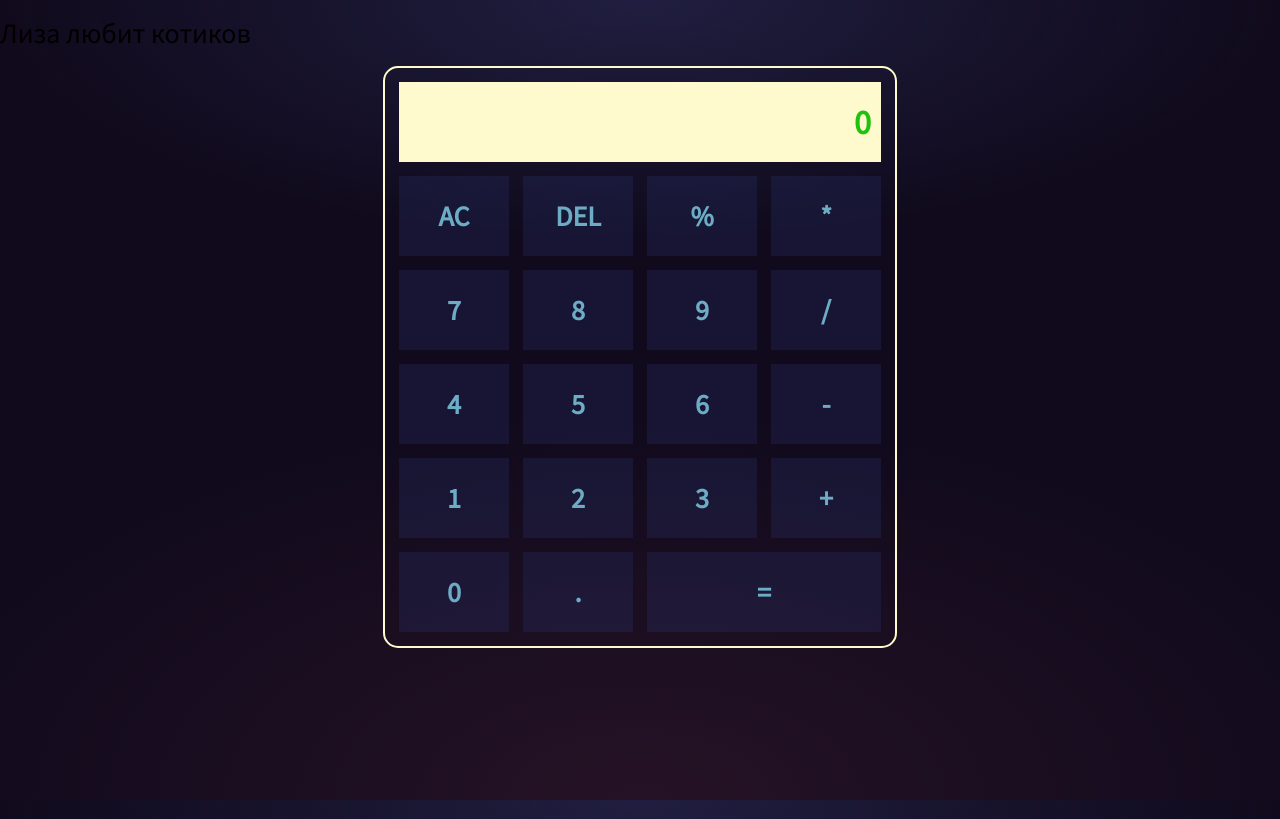
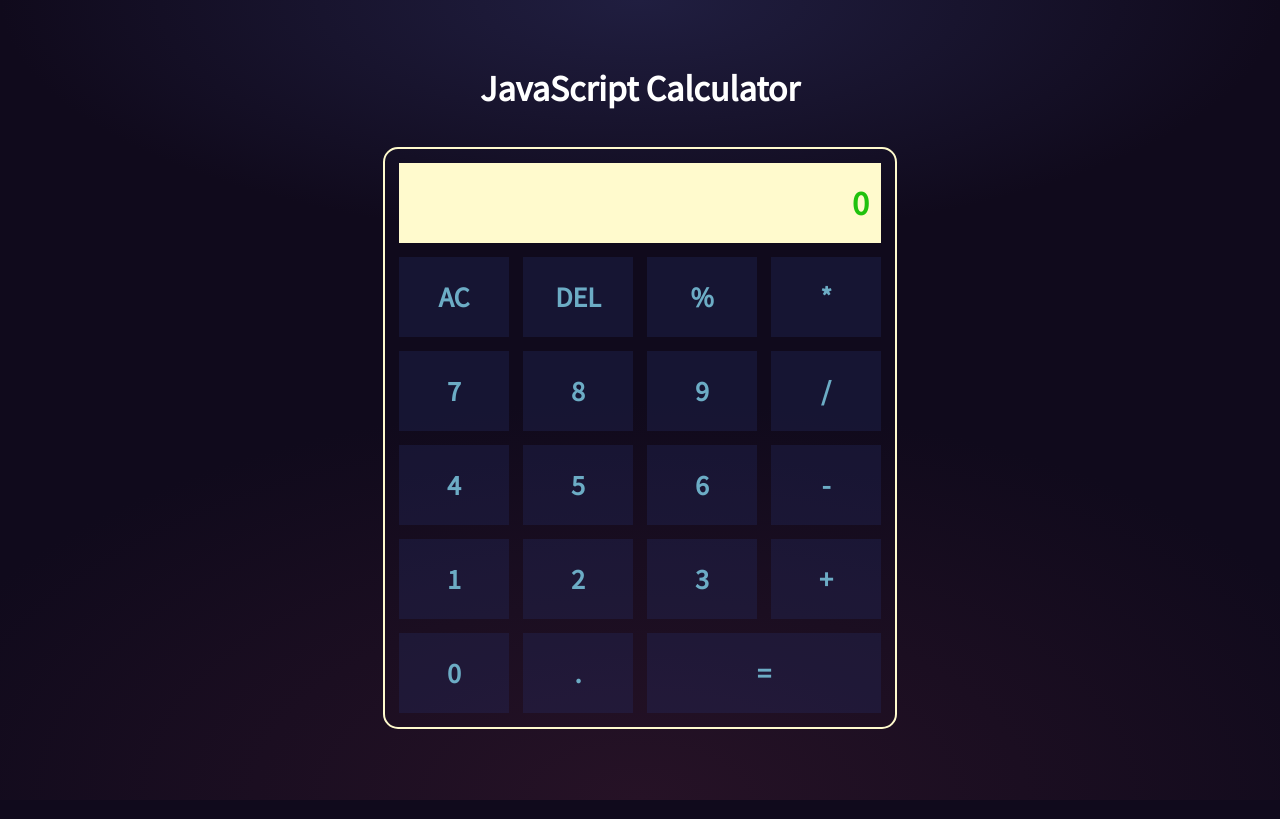
Before and after one commit to God241/Calculator, a plain HTML site: page index.html in a window 1280 px wide. Drawn offline with nearby package versions, Linux system fonts and the light colour scheme.

Commit message:
Update index.html

```diff
--- a/index.html
+++ b/index.html
@@ -14,10 +14,11 @@
 
 <body>
 
-	<h1>Лиза любит котиков</h1>
+	<div class="wrapper">
+		<h1 class="h1-title">JavaScript Calculator</h1>
 		<table class="table" id="keys">
 			<tr>
-			<td colspan="4" class="display-text none-td" id="display-text"></td>
+				<td colspan="4" class="display-text none-td tr-line" id="display-text"></td>
 			</tr>
 			<tr>
 				<td id="ac">AC</td>
@@ -49,7 +50,7 @@
 				<td id="=" colspan="2">=</td>
 			</tr>
 		</table>
-
+	</div>
 	<script src="./js/main.js"></script>
 </body>
 
```
Lines whose indentation alone changed are shown as unchanged.
